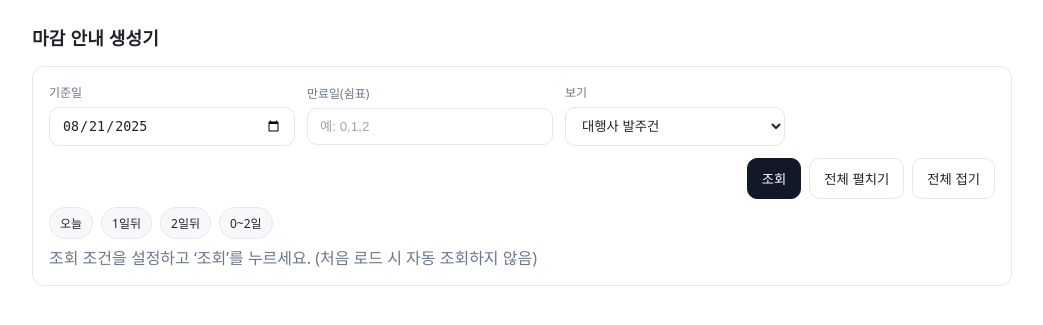
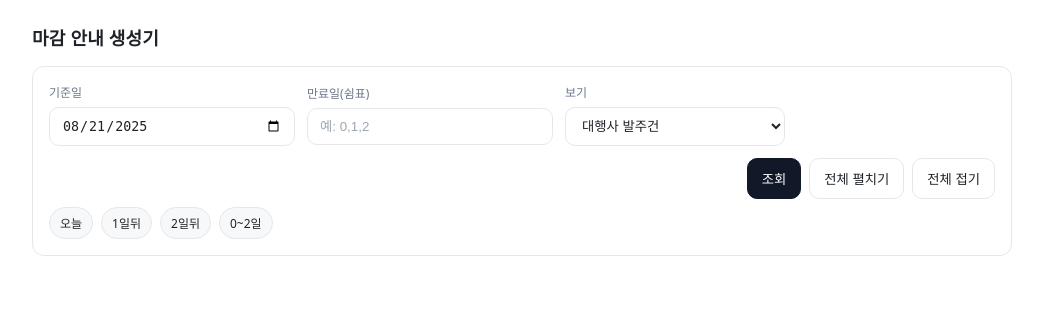
Before and after one commit to qwerpoiuqqq/jtwolab-DeadlineNotifier, a Flask app: page / in a window 1280 px wide. Shown: the top 325 px of the page, without its empty margins (118-1161 px from the left). Run offline with Flask 3, Linux system fonts and the light colour scheme.

Commit message:
Update index.html

```diff
--- a/templates/index.html
+++ b/templates/index.html
@@ -99,7 +99,6 @@
             <span class="chip" data-days="0,1,2">0~2일</span>
           </div>
           {% if not did_fetch %}
-            <div class="muted" style="margin-top:6px">조회 조건을 설정하고 ‘조회’를 누르세요. (처음 로드 시 자동 조회하지 않음)</div>
           {% endif %}
         </form>
       </div>
```
